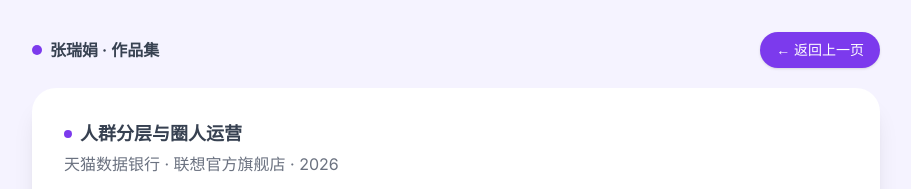
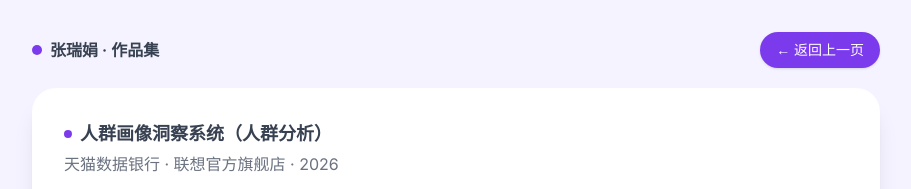
Before and after one commit to 1786632695zrj/jianli, a plain HTML site: page circle.html in a window 1280 px wide. Shown: the top 189 px of the page, without its empty margins (184-1095 px from the left). Drawn offline with nearby package versions, Linux system fonts and the light colour scheme.

Commit message:
circle.html 标题/description/页内标题'人群分层与圈人运营'统一更名为'人群画像洞察系统（人群分析）'，与 ai.html 卡片命名保持一致

```diff
--- a/circle.html
+++ b/circle.html
@@ -3,8 +3,8 @@
 <head>
   <meta charset="UTF-8" />
   <meta name="viewport" content="width=device-width, initial-scale=1.0" />
-  <title>人群分层与圈人运营 · 张瑞娟作品</title>
-  <meta name="description" content="张瑞娟作品：天猫数据银行人群分层与圈人运营自动化控制台。" />
+  <title>人群画像洞察系统（人群分析） · 张瑞娟作品</title>
+  <meta name="description" content="张瑞娟作品：天猫数据银行人群画像洞察系统（人群分析）自动化控制台。" />
   <script src="https://cdn.tailwindcss.com"></script>
   <script>
     tailwind.config = {
@@ -32,7 +32,7 @@
     <div class="bg-white rounded-3xl shadow-xl p-6 md:p-8">
       <div class="flex items-center gap-2 mb-1">
         <span class="w-2 h-2 rounded-full bg-violet"></span>
-        <span class="text-lg font-semibold text-gray-700">人群分层与圈人运营</span>
+        <span class="text-lg font-semibold text-gray-700">人群画像洞察系统（人群分析）</span>
       </div>
       <p class="text-gray-500 mb-4">天猫数据银行 · 联想官方旗舰店 · 2026</p>
       <video controls class="rounded-2xl border border-gray-100 w-full mb-6">
```
